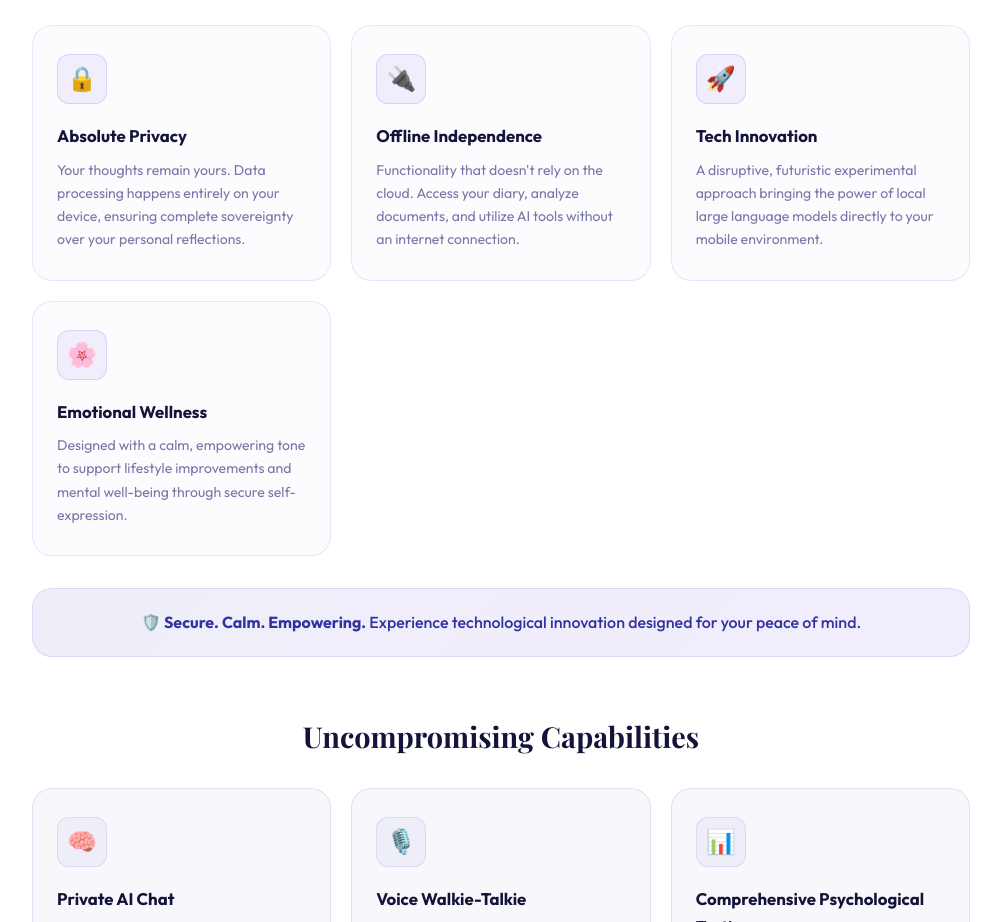
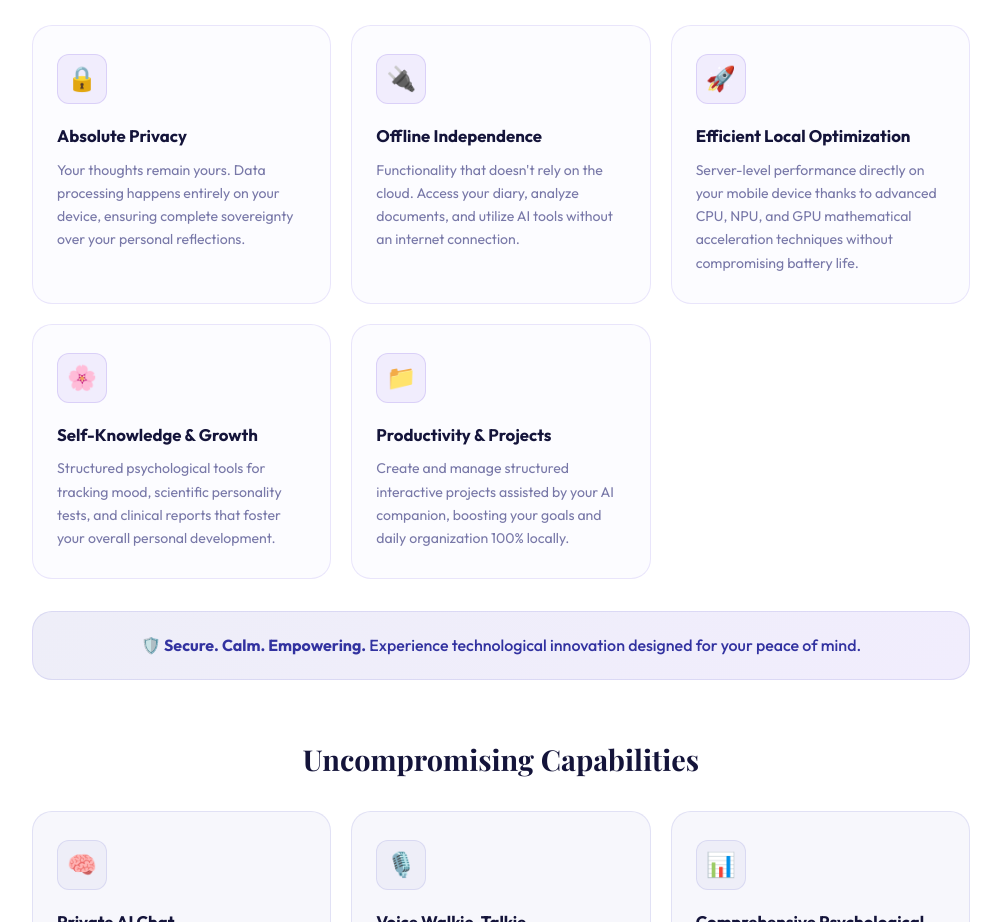
Before and after one commit to christeck9/AI-Diary, a plain HTML site: page index.html in a window 1280 px wide. Shown: the part 1510-2432 px from the top of the page, without its empty margins (139-1140 px from the left). Drawn offline with nearby package versions, Linux system fonts and the light colour scheme.

Commit message:
Update Core Values to include local optimization, self-knowledge, and productivity/projects

```diff
--- a/index.html
+++ b/index.html
@@ -1397,23 +1397,28 @@
             style="border-color: rgba(124, 92, 224, 0.15); background: rgba(124, 92, 224, 0.02);">
             <div class="feature-icon" style="background: var(--accent-pale); border-color: rgba(124, 92, 224, 0.2);">🚀
             </div>
-            <h4 class="es" style="font-size: 1.05rem; font-weight: 700; margin-bottom: 9px;">Innovación Tecnológica</h4>
-            <h4 class="en" style="font-size: 1.05rem; font-weight: 700; margin-bottom: 9px;">Tech Innovation</h4>
-            <p class="es">Un enfoque experimental disruptivo y futurista que lleva el poder de los modelos de lenguaje
-              locales directamente a tu entorno móvil.</p>
-            <p class="en">A disruptive, futuristic experimental approach bringing the power of local large language
-              models directly to your mobile environment.</p>
+            <h4 class="es" style="font-size: 1.05rem; font-weight: 700; margin-bottom: 9px;">Optimización Local Eficiente</h4>
+            <h4 class="en" style="font-size: 1.05rem; font-weight: 700; margin-bottom: 9px;">Efficient Local Optimization</h4>
+            <p class="es">Rendimiento de nivel servidor directamente en tu móvil gracias a técnicas avanzadas de aceleración matemática de CPU, NPU y GPU sin comprometer la batería.</p>
+            <p class="en">Server-level performance directly on your mobile device thanks to advanced CPU, NPU, and GPU mathematical acceleration techniques without compromising battery life.</p>
           </div>
           <div class="feature-card"
             style="border-color: rgba(124, 92, 224, 0.15); background: rgba(124, 92, 224, 0.02);">
             <div class="feature-icon" style="background: var(--accent-pale); border-color: rgba(124, 92, 224, 0.2);">🌸
             </div>
-            <h4 class="es" style="font-size: 1.05rem; font-weight: 700; margin-bottom: 9px;">Bienestar Emocional</h4>
-            <h4 class="en" style="font-size: 1.05rem; font-weight: 700; margin-bottom: 9px;">Emotional Wellness</h4>
-            <p class="es">Diseñado con un tono calmado y empoderador para apoyar mejoras en el estilo de vida y el
-              bienestar mental a través de una autoexpresión segura.</p>
-            <p class="en">Designed with a calm, empowering tone to support lifestyle improvements and mental well-being
-              through secure self-expression.</p>
+            <h4 class="es" style="font-size: 1.05rem; font-weight: 700; margin-bottom: 9px;">Autoconocimiento y Crecimiento</h4>
+            <h4 class="en" style="font-size: 1.05rem; font-weight: 700; margin-bottom: 9px;">Self-Knowledge & Growth</h4>
+            <p class="es">Herramientas psicológicas estructuradas para el seguimiento del estado de ánimo, tests científicos e informes clínicos que fomentan tu desarrollo integral.</p>
+            <p class="en">Structured psychological tools for tracking mood, scientific personality tests, and clinical reports that foster your overall personal development.</p>
+          </div>
+          <div class="feature-card"
+            style="border-color: rgba(124, 92, 224, 0.15); background: rgba(124, 92, 224, 0.02);">
+            <div class="feature-icon" style="background: var(--accent-pale); border-color: rgba(124, 92, 224, 0.2);">📁
+            </div>
+            <h4 class="es" style="font-size: 1.05rem; font-weight: 700; margin-bottom: 9px;">Productividad y Proyectos</h4>
+            <h4 class="en" style="font-size: 1.05rem; font-weight: 700; margin-bottom: 9px;">Productivity & Projects</h4>
+            <p class="es">Crea y gestiona proyectos interactivos estructurados con ayuda de tu asistente de IA, potenciando tus metas y organización diaria 100% local.</p>
+            <p class="en">Create and manage structured interactive projects assisted by your AI companion, boosting your goals and daily organization 100% locally.</p>
           </div>
         </div>
 
```
